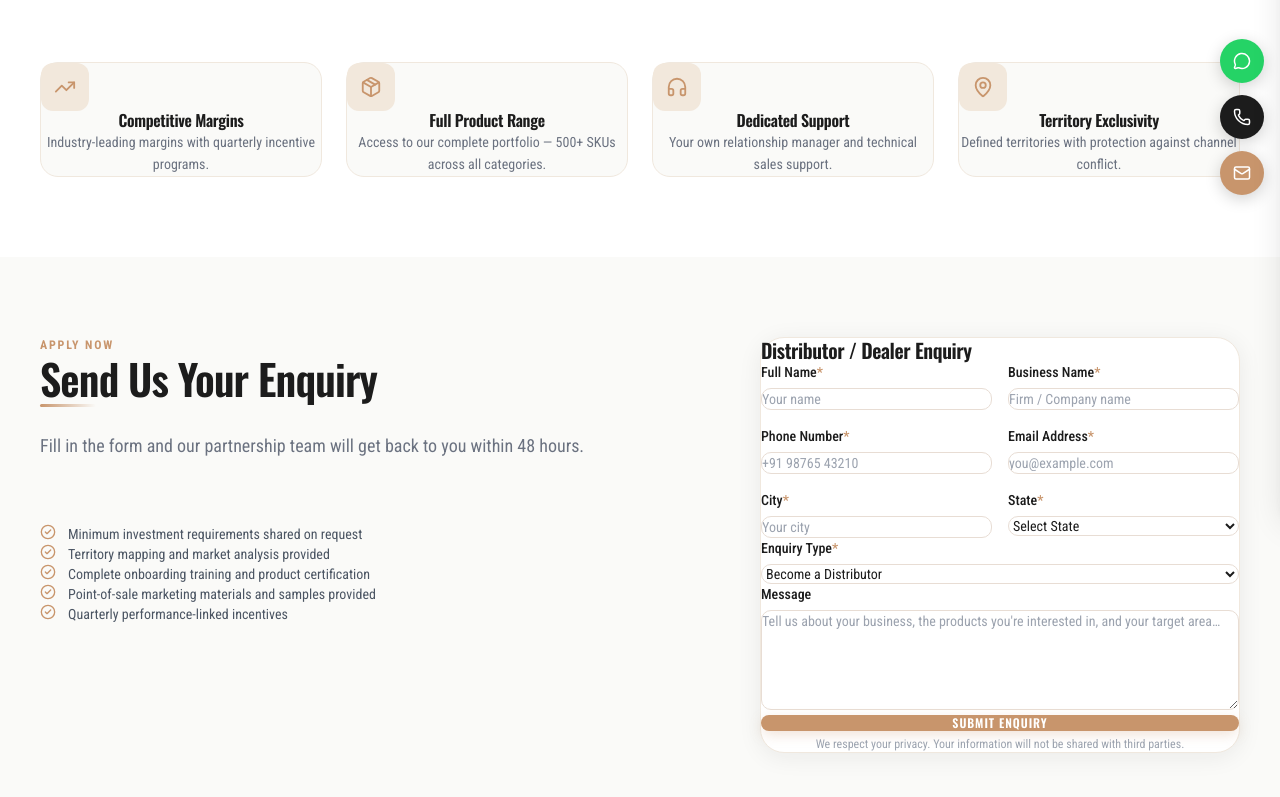
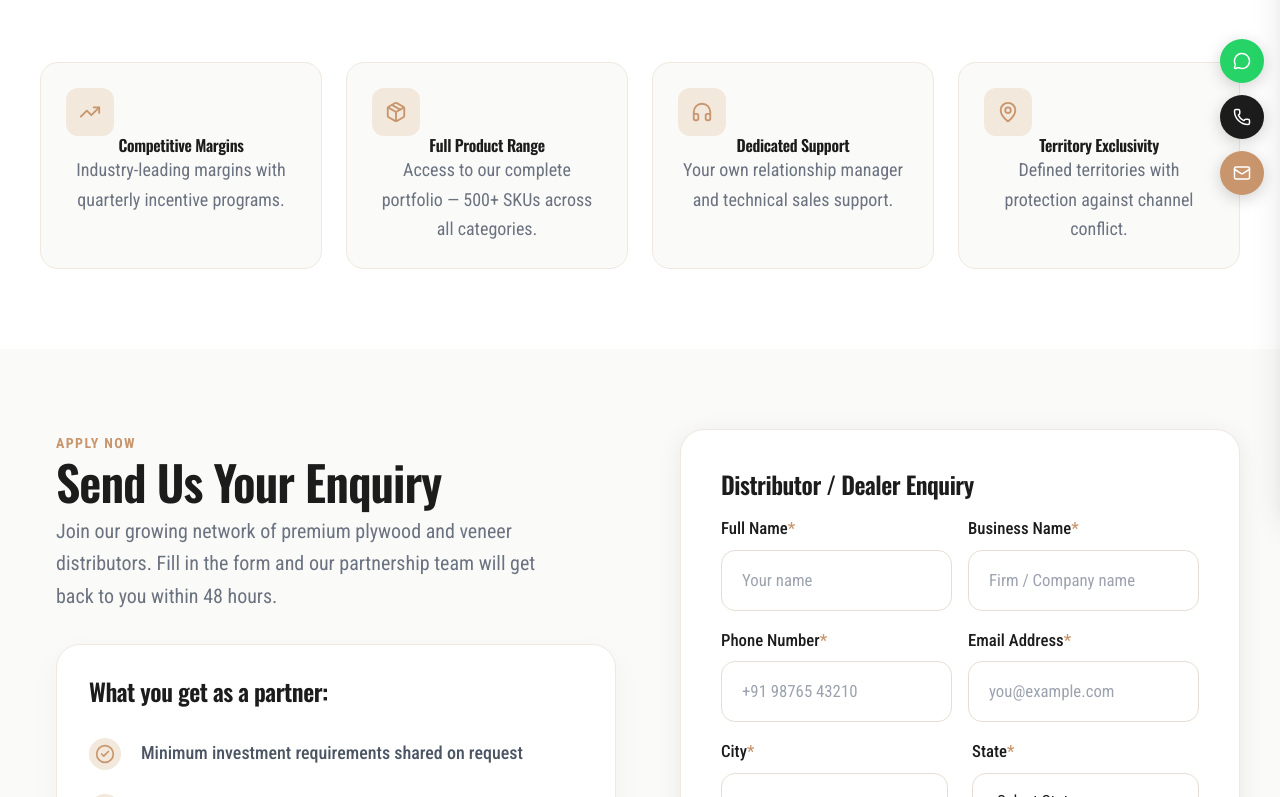
Before and after one commit to helpinfinitedev-ux/vishvnathtraders-fe, a Next.js app: page /distributor in a window 1280 px wide. Shown: the part 283-1080 px from the top of the page. Built offline with nearby package versions, Linux system fonts and the light colour scheme.

Commit message:
add FormField component, distributor page, and dynamic product detail page

```diff
--- a/app/components/ui/FormField.tsx
+++ b/app/components/ui/FormField.tsx
@@ -29,7 +29,6 @@ export function FormField({
 }: FormFieldProps) {
   const inputClass = cn(
     "w-full bg-white border transition-all duration-200",
-    inputSize === "lg" ? "px-5 py-4 rounded-[14px] text-[1.05rem]" : "px-4 py-3 rounded-[10px] text-sm",
     "text-[#1c1c1c] placeholder:text-[#9ca3af]",
     error
       ? "border-red-400 focus:ring-red-300"
@@ -38,9 +37,17 @@ export function FormField({
     className
   );
 
+  const inputStyle = inputSize === "lg"
+    ? { padding: "1rem 1.25rem", borderRadius: "14px", fontSize: "1.05rem", minHeight: "3.5rem" }
+    : { padding: "0.75rem 1rem", borderRadius: "10px", fontSize: "0.875rem", minHeight: "2.75rem" };
+
+  const labelStyle = inputSize === "lg"
+    ? { fontSize: "1.05rem", display: "block", marginBottom: "0.5rem" }
+    : { fontSize: "0.875rem", display: "block", marginBottom: "0.375rem" };
+
   return (
-    <div className={cn("flex flex-col", inputSize === "lg" ? "gap-2.5" : "gap-1.5")}>
-      <label htmlFor={id} className={cn("font-medium text-[#1c1c1c]", inputSize === "lg" ? "text-[1.05rem]" : "text-sm")}>
+    <div className="flex flex-col">
+      <label htmlFor={id} className="font-medium text-[#1c1c1c]" style={labelStyle}>
         {label}
         {props.required && <span className="text-[#c8956c] ml-0.5">*</span>}
       </label>
@@ -49,13 +56,15 @@ export function FormField({
         <textarea
           id={id}
           rows={rows}
-          className={cn(inputClass, "resize-y min-h-[100px]")}
+          className={cn(inputClass, "resize-y")}
+          style={{ ...inputStyle, minHeight: "100px" }}
           {...(props as React.TextareaHTMLAttributes<HTMLTextAreaElement>)}
         />
       ) : as === "select" ? (
         <select
           id={id}
           className={inputClass}
+          style={inputStyle}
           {...(props as React.SelectHTMLAttributes<HTMLSelectElement>)}
         >
           {children}
@@ -64,11 +73,12 @@ export function FormField({
         <input
           id={id}
           className={inputClass}
+          style={inputStyle}
           {...(props as React.InputHTMLAttributes<HTMLInputElement>)}
         />
       )}
 
-      {error && <p className="text-xs text-red-500">{error}</p>}
+      {error && <p className="text-xs text-red-500 mt-1">{error}</p>}
     </div>
   );
 }
--- a/app/distributor/page.tsx
+++ b/app/distributor/page.tsx
@@ -81,14 +81,14 @@ export default function DistributorPage() {
             title="Distributor Benefits"
             centered
           />
-          <div className="grid grid-cols-1 sm:grid-cols-2 lg:grid-cols-4 gap-6 mb-0">
+          <div className="grid grid-cols-1 sm:grid-cols-2 lg:grid-cols-4 gap-6 mb-0" >
             {BENEFITS.map(({ icon: Icon, title, desc }) => (
-              <div key={title} className="bg-[#fafaf8] p-6 rounded-[18px] border border-[#f0e8de] text-center">
+              <div key={title} className="bg-[#fafaf8] p-6 rounded-[18px] border border-[#f0e8de] text-center" style={{ paddingTop: "1.55rem", paddingBottom: "1.55rem", paddingRight: "1.55rem", paddingLeft: "1.55rem" }}>
                 <div className="w-12 h-12 rounded-[12px] bg-[#f2e8dc] flex items-center justify-center mx-auto mb-4">
                   <Icon className="w-5.5 h-5.5 text-[#c8956c]" />
                 </div>
                 <h3 className="font-serif text-base font-semibold text-[#1c1c1c] mb-1.5">{title}</h3>
-                <p className="text-sm text-[#6b7280] leading-relaxed">{desc}</p>
+                <p className="text-lg text-[#6b7280] leading-relaxed">{desc}</p>
               </div>
             ))}
           </div>
@@ -98,16 +98,24 @@ export default function DistributorPage() {
       {/* Enquiry Form */}
       <section className="section-pad bg-[#fafaf8]" id="enquiry-form">
         <div className="container-site">
-          <div className="grid grid-cols-1 lg:grid-cols-[1fr_480px] gap-12 items-start">
+          <div className="grid grid-cols-1 lg:grid-cols-[1fr_560px] gap-12 lg:gap-16 items-start">
             {/* Left — info */}
-            <div>
-              <SectionHeading
-                eyebrow="Apply Now"
-                title="Send Us Your Enquiry"
-                subtitle="Fill in the form and our partnership team will get back to you within 48 hours."
-              />
+            <div className="flex flex-col sticky top-24" style={{ marginTop: "4px", marginLeft: "1rem" }}>
+              <div className="mb-2">
+                <span className="text-sm font-bold tracking-widest text-[#c8956c] uppercase mb-3 block">
+                  Apply Now
+                </span>
+                <h2 className="font-serif text-4xl lg:text-5xl font-semibold text-[#1c1c1c] leading-tight mb-4">
+                  Send Us Your Enquiry
+                </h2>
+                <p className="text-lg lg:text-xl text-[#6b7280] leading-relaxed max-w-lg" style={{ marginTop: "4px" }} >
+                  Join our growing network of premium plywood and veneer distributors. Fill in the form and our partnership team will get back to you within 48 hours.
+                </p>
+              </div>
 
-              <div className="space-y-4 mt-6">
+              <div className="mt-10 bg-white rounded-[24px] p-8 lg:p-10 border border-[#f0e8de] shadow-[0_8px_30px_rgba(28,28,28,0.04)]" style={{ marginTop: "2rem", marginBottom: "2rem" }}>
+                <h3 className="font-serif text-2xl font-semibold text-[#1c1c1c] mb-8" style={{ marginBottom: "2rem", marginLeft: "2rem", marginTop: "2rem" }}>What you get as a partner:</h3>
+                <div className="flex flex-col gap-6 " style={{ marginLeft: "2rem", marginBottom: "2rem" }}>
                   {[
                     "Minimum investment requirements shared on request",
                     "Territory mapping and market analysis provided",
@@ -115,35 +123,39 @@ export default function DistributorPage() {
                     "Point-of-sale marketing materials and samples provided",
                     "Quarterly performance-linked incentives",
                   ].map((item) => (
-                  <div key={item} className="flex items-start gap-3 text-sm text-[#4b5563]">
-                    <CheckCircle2 className="w-4 h-4 text-[#c8956c] mt-0.5 shrink-0" />
-                    {item}
+                    <div key={item} className="flex items-start gap-5 text-lg text-[#4b5563]">
+                      <div className="w-8 h-8 rounded-full bg-[#f2e8dc] flex items-center justify-center shrink-0 mt-0.5">
+                        <CheckCircle2 className="w-5 h-5 text-[#c8956c]" />
+                      </div>
+                      <span className="leading-relaxed font-medium" >{item}</span>
                     </div>
                   ))}
                 </div>
               </div>
+            </div>
 
             {/* Right — form */}
-            <div className="bg-white rounded-[24px] border border-[#f0e8de] p-7 md:p-9 shadow-[0_4px_24px_rgba(28,28,28,0.07)]">
+            <div className="bg-white rounded-[24px] border border-[#f0e8de] shadow-[0_4px_24px_rgba(28,28,28,0.07)]" style={{ padding: "2.5rem" }}>
               {submitted ? (
-                <div className="flex flex-col items-center text-center py-8 gap-4">
-                  <div className="w-16 h-16 rounded-full bg-[#f2e8dc] flex items-center justify-center">
-                    <CheckCircle2 className="w-8 h-8 text-[#c8956c]" />
+                <div className="flex flex-col items-center text-center py-10 gap-4">
+                  <div className="w-20 h-20 rounded-full bg-[#f2e8dc] flex items-center justify-center">
+                    <CheckCircle2 className="w-10 h-10 text-[#c8956c]" />
                   </div>
-                  <h2 className="font-serif text-xl font-semibold text-[#1c1c1c]">Enquiry Received!</h2>
-                  <p className="text-sm text-[#6b7280] leading-relaxed max-w-xs">
+                  <h2 className="font-serif text-2xl font-semibold text-[#1c1c1c]">Enquiry Received!</h2>
+                  <p className="text-base text-[#6b7280] leading-relaxed max-w-sm">
                     Thank you, <strong>{form.name}</strong>. Our partnership team will contact you within 48 hours.
                   </p>
-                  <Button variant="wood" size="md" onClick={() => setSubmitted(false)}>
+                  <Button variant="wood" size="lg" onClick={() => setSubmitted(false)} className="mt-2">
                     Submit Another Enquiry
                   </Button>
                 </div>
               ) : (
-                <form onSubmit={handleSubmit} noValidate aria-label="Distributor enquiry form">
-                  <h2 className="font-serif text-xl font-semibold text-[#1c1c1c] mb-6">Distributor / Dealer Enquiry</h2>
+                <form onSubmit={handleSubmit} noValidate aria-label="Distributor enquiry form" className="flex flex-col" style={{ gap: "1rem" }}>
+                  <h2 className="font-serif text-2xl font-semibold text-[#1c1c1c] mb-2">Distributor / Dealer Enquiry</h2>
 
-                  <div className="grid grid-cols-1 sm:grid-cols-2 gap-4 mb-4">
+                  <div className="grid grid-cols-1 sm:grid-cols-2" style={{ gap: "1rem" }}>
                     <FormField
+                      inputSize="lg"
                       label="Full Name"
                       id="name"
                       type="text"
@@ -153,6 +165,7 @@ export default function DistributorPage() {
                       onChange={(e) => setField("name", (e.target as HTMLInputElement).value)}
                     />
                     <FormField
+                      inputSize="lg"
                       label="Business Name"
                       id="businessName"
                       type="text"
@@ -161,7 +174,11 @@ export default function DistributorPage() {
                       value={form.businessName}
                       onChange={(e) => setField("businessName", (e.target as HTMLInputElement).value)}
                     />
+                  </div>
+
+                  <div className="grid grid-cols-1 sm:grid-cols-2" style={{ gap: "1rem" }}>
                     <FormField
+                      inputSize="lg"
                       label="Phone Number"
                       id="phone"
                       type="tel"
@@ -171,6 +188,7 @@ export default function DistributorPage() {
                       onChange={(e) => setField("phone", (e.target as HTMLInputElement).value)}
                     />
                     <FormField
+                      inputSize="lg"
                       label="Email Address"
                       id="email"
                       type="email"
@@ -179,7 +197,11 @@ export default function DistributorPage() {
                       value={form.email}
                       onChange={(e) => setField("email", (e.target as HTMLInputElement).value)}
                     />
+                  </div>
+
+                  <div className="grid grid-cols-1 sm:grid-cols-2" style={{ gap: "1.5rem" }}>
                     <FormField
+                      inputSize="lg"
                       label="City"
                       id="city"
                       type="text"
@@ -189,6 +211,7 @@ export default function DistributorPage() {
                       onChange={(e) => setField("city", (e.target as HTMLInputElement).value)}
                     />
                     <FormField
+                      inputSize="lg"
                       as="select"
                       label="State"
                       id="state"
@@ -201,8 +224,9 @@ export default function DistributorPage() {
                     </FormField>
                   </div>
 
-                  <div className="mb-4">
+                  <div>
                     <FormField
+                      inputSize="lg"
                       as="select"
                       label="Enquiry Type"
                       id="enquiryType"
@@ -217,23 +241,24 @@ export default function DistributorPage() {
                     </FormField>
                   </div>
 
-                  <div className="mb-6">
+                  <div>
                     <FormField
+                      inputSize="lg"
                       as="textarea"
                       label="Message"
                       id="message"
                       placeholder="Tell us about your business, the products you're interested in, and your target area…"
-                      rows={4}
+                      rows={2}
                       value={form.message}
                       onChange={(e) => setField("message", (e.target as HTMLTextAreaElement).value)}
                     />
                   </div>
 
-                  <Button type="submit" variant="wood" size="lg" className="w-full" loading={loading}>
+                  <Button type="submit" variant="wood" size="lg" className="w-full" style={{ padding: "1.25rem", fontSize: "1.1rem", marginTop: "0.5rem" }} loading={loading}>
                     Submit Enquiry
                   </Button>
 
-                  <p className="text-xs text-[#9ca3af] text-center mt-4">
+                  <p className="text-sm text-[#9ca3af] text-center mt-2">
                     We respect your privacy. Your information will not be shared with third parties.
                   </p>
                 </form>
--- a/app/products/[slug]/page.tsx
+++ b/app/products/[slug]/page.tsx
@@ -81,7 +81,7 @@ export default function ProductDetailPage({ params }: { params: Promise<{ slug:
           <div>
             {/* Badges */}
             <div className="flex flex-wrap gap-2 mb-4">
-              <Badge variant="wood">{product.grade}</Badge>
+              {/* <Badge variant="wood">{product.grade}</Badge> */}
               {!product.inStock && <Badge variant="warning">Out of Stock</Badge>}
               {product.inStock && <Badge variant="success" className="flex items-center gap-1">
                 <span className="w-1.5 h-1.5 rounded-full bg-emerald-500" />
```
Lines whose indentation alone changed are shown as unchanged.
